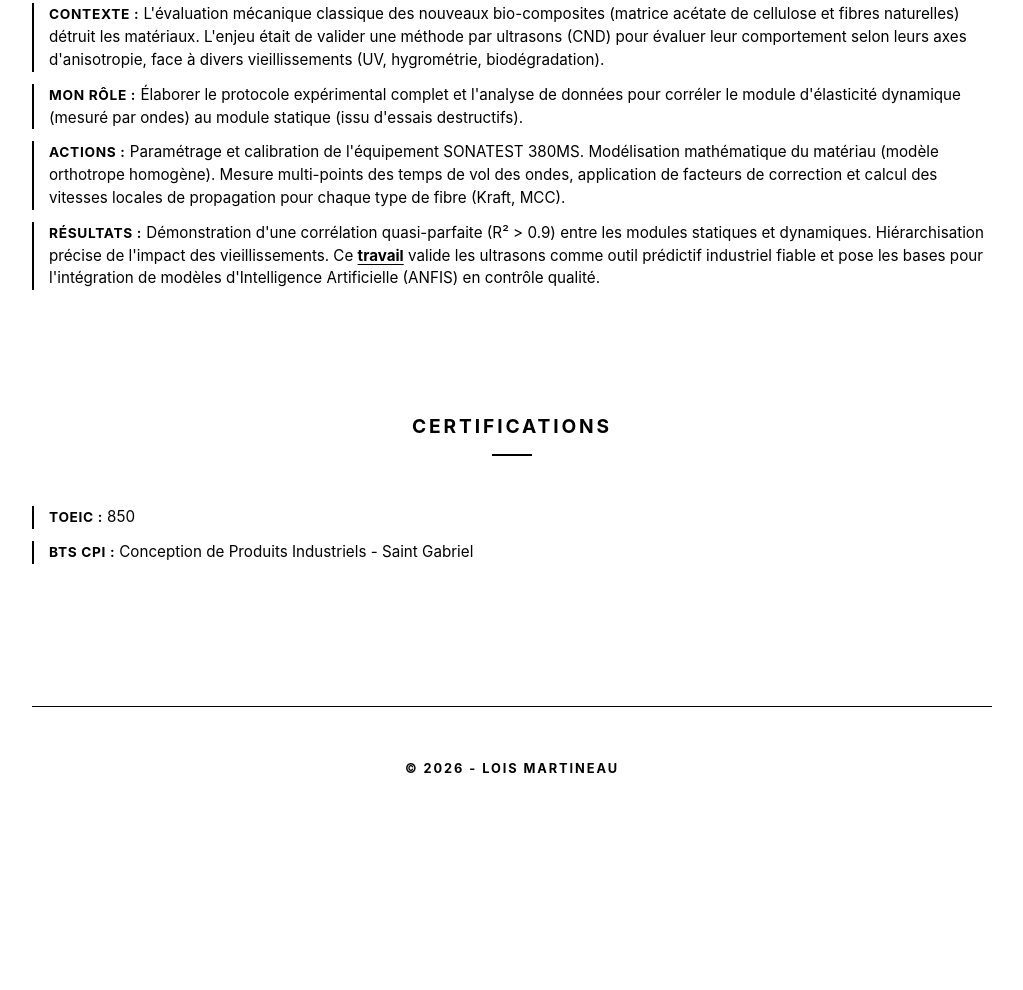
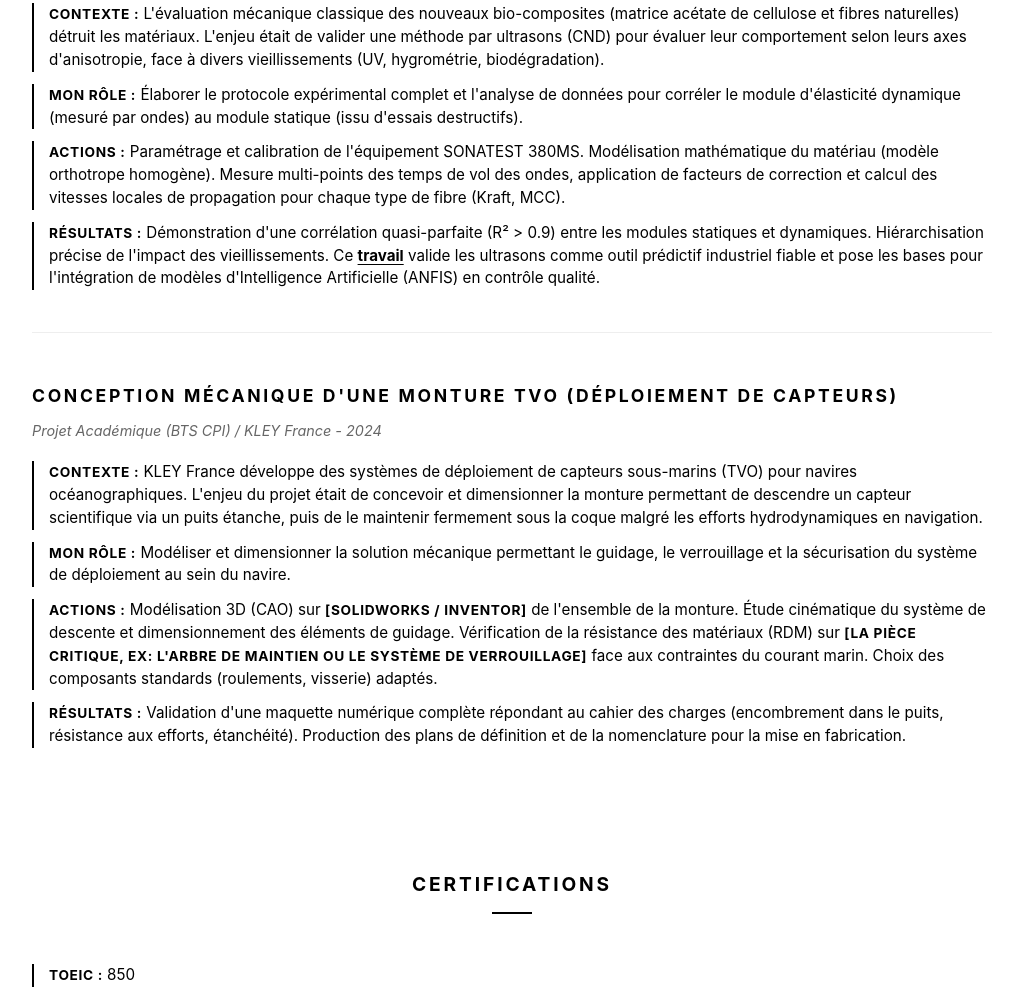
Before and after one commit to loismartineau/loismartineau.github.io, a plain HTML site: page index.html in a window 1280 px wide. Shown: the part 2436-3426 px from the top of the page, without its empty margins (128-1151 px from the left). Before the commit the page ends 3307 px from the top, so only its background shows below. Drawn offline with Linux system fonts and the light colour scheme.

Commit message:
Add mechanical design section for TVO deployment project

```diff
--- a/index.html
+++ b/index.html
@@ -76,6 +76,16 @@
                     <li><strong>Résultats :</strong> Démonstration d'une corrélation quasi-parfaite (R² > 0.9) entre les modules statiques et dynamiques. Hiérarchisation précise de l'impact des vieillissements. Ce <a href="assets\Projet_de_Stage_Loïs_MARTINEAU.pdf" target="_blank">travail</a> valide les ultrasons comme outil prédictif industriel fiable et pose les bases pour l'intégration de modèles d'Intelligence Artificielle (ANFIS) en contrôle qualité.</li>
                 </ul>
             </div>
+            <div class="card">
+                <h3>Conception mécanique d'une Monture TVO (Déploiement de capteurs)</h3>
+                <p class="subtitle">Projet Académique (BTS CPI) / KLEY France - 2024</p>
+                <ul>
+                    <li><strong>Contexte :</strong> KLEY France développe des systèmes de déploiement de capteurs sous-marins (TVO) pour navires océanographiques. L'enjeu du projet était de concevoir et dimensionner la monture permettant de descendre un capteur scientifique via un puits étanche, puis de le maintenir fermement sous la coque malgré les efforts hydrodynamiques en navigation.</li>
+                    <li><strong>Mon rôle :</strong> Modéliser et dimensionner la solution mécanique permettant le guidage, le verrouillage et la sécurisation du système de déploiement au sein du navire.</li>
+                    <li><strong>Actions :</strong> Modélisation 3D (CAO) sur <strong>[SolidWorks / Inventor]</strong> de l'ensemble de la monture. Étude cinématique du système de descente et dimensionnement des éléments de guidage. Vérification de la résistance des matériaux (RDM) sur <strong>[la pièce critique, ex: l'arbre de maintien ou le système de verrouillage]</strong> face aux contraintes du courant marin. Choix des composants standards (roulements, visserie) adaptés.</li>
+                    <li><strong>Résultats :</strong> Validation d'une maquette numérique complète répondant au cahier des charges (encombrement dans le puits, résistance aux efforts, étanchéité). Production des plans de définition et de la nomenclature pour la mise en fabrication.</li>
+                </ul>
+            </div>
         </section>
 
         <section>
```
